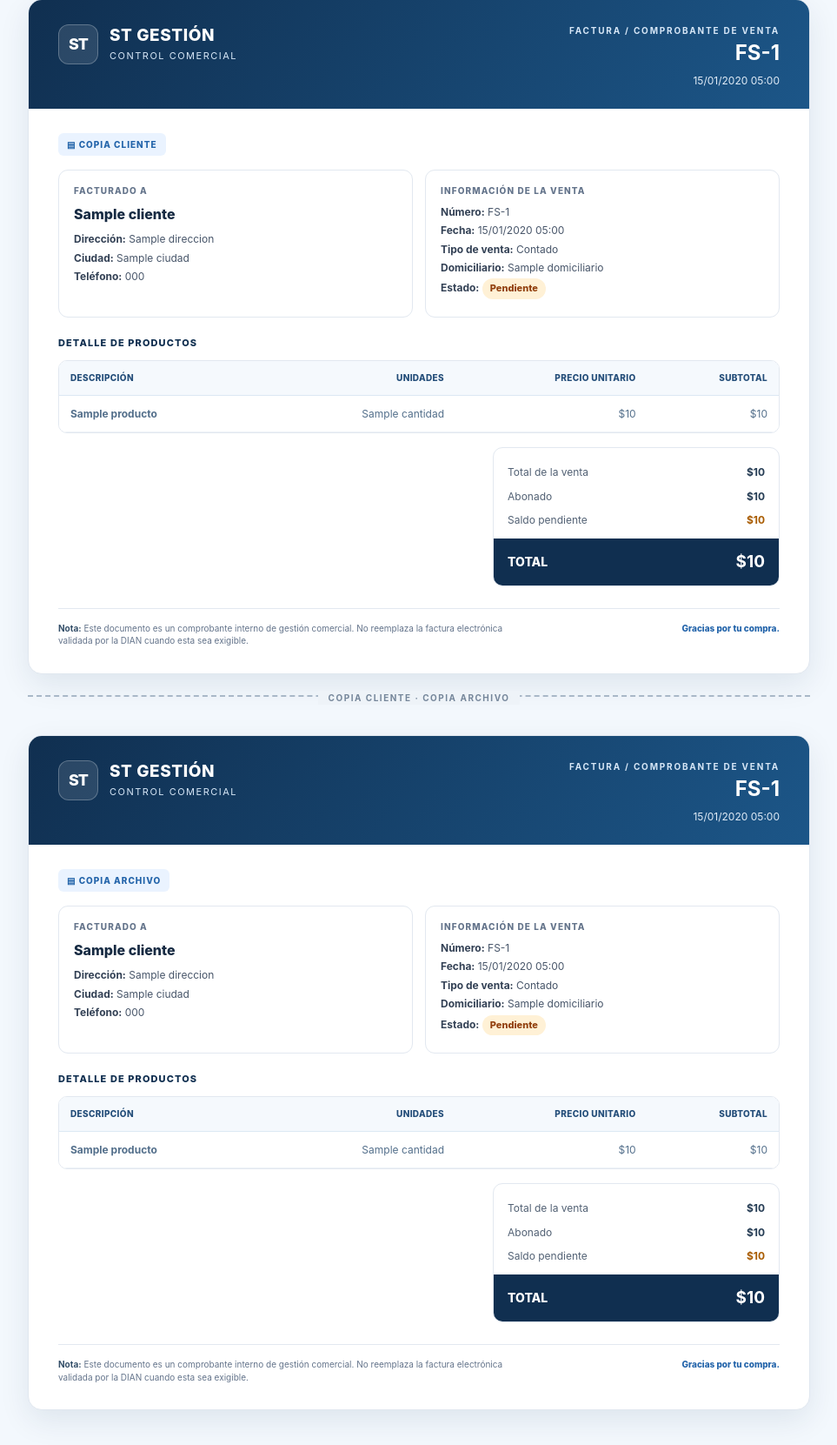
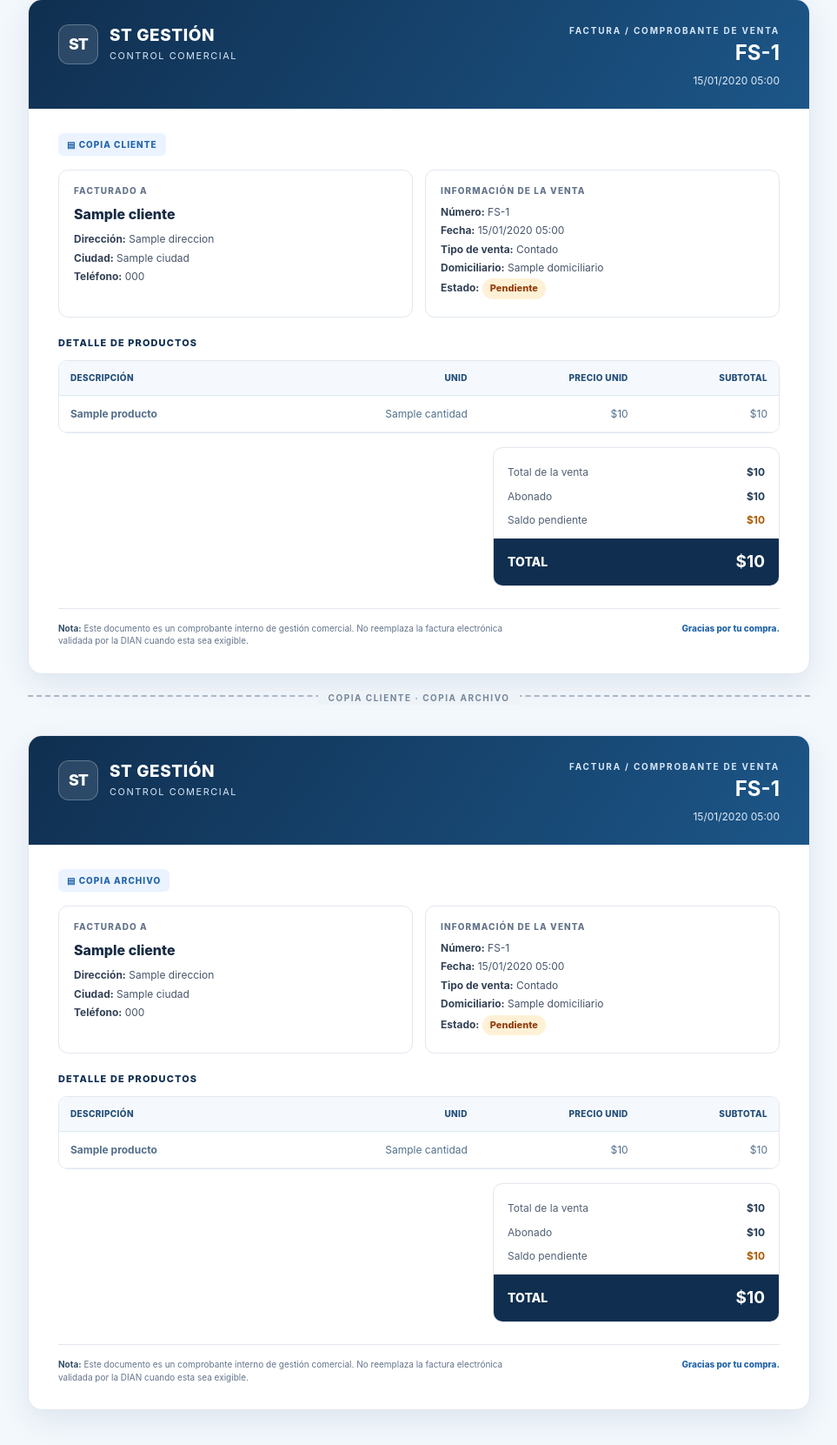
Before and after one commit to fspa11997/sistema-pedidos, a Flask app: page /factura/1 in a window 1280 px wide. Shown: the part 119-1780 px from the top of the page at 87% size, without its empty margins (158-1121 px from the left). Run offline with Flask 3, Linux system fonts and the light colour scheme; the visitor is signed in with stand-in values (Sample User, id 1); a database or web service that is not in the repository returns one stand-in record (values such as "Sample title"); some libraries are stand-ins or nearby versions.

Commit message:
Actualizar

```diff
--- a/templates/factura.html
+++ b/templates/factura.html
@@ -308,7 +308,7 @@
         <div class="section-title">Detalle de productos</div>
         <div class="table-wrap">
             <table>
-                <thead><tr><th>Descripción</th><th class="num">Unidades</th><th class="num">Precio unitario</th><th class="num">Subtotal</th></tr></thead>
+                <thead><tr><th>Descripción</th><th class="num">Unid</th><th class="num">Precio unid</th><th class="num">Subtotal</th></tr></thead>
                 <tbody>
                 {% for d in detalles %}
                     <tr>
```
